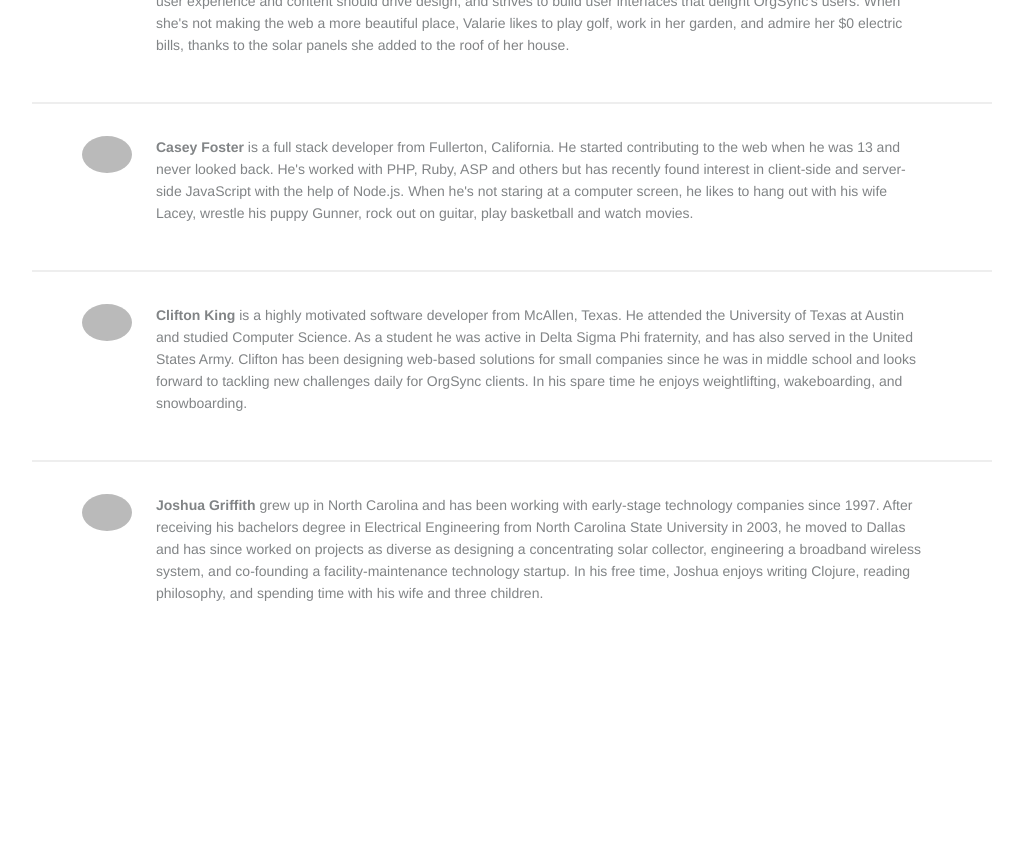
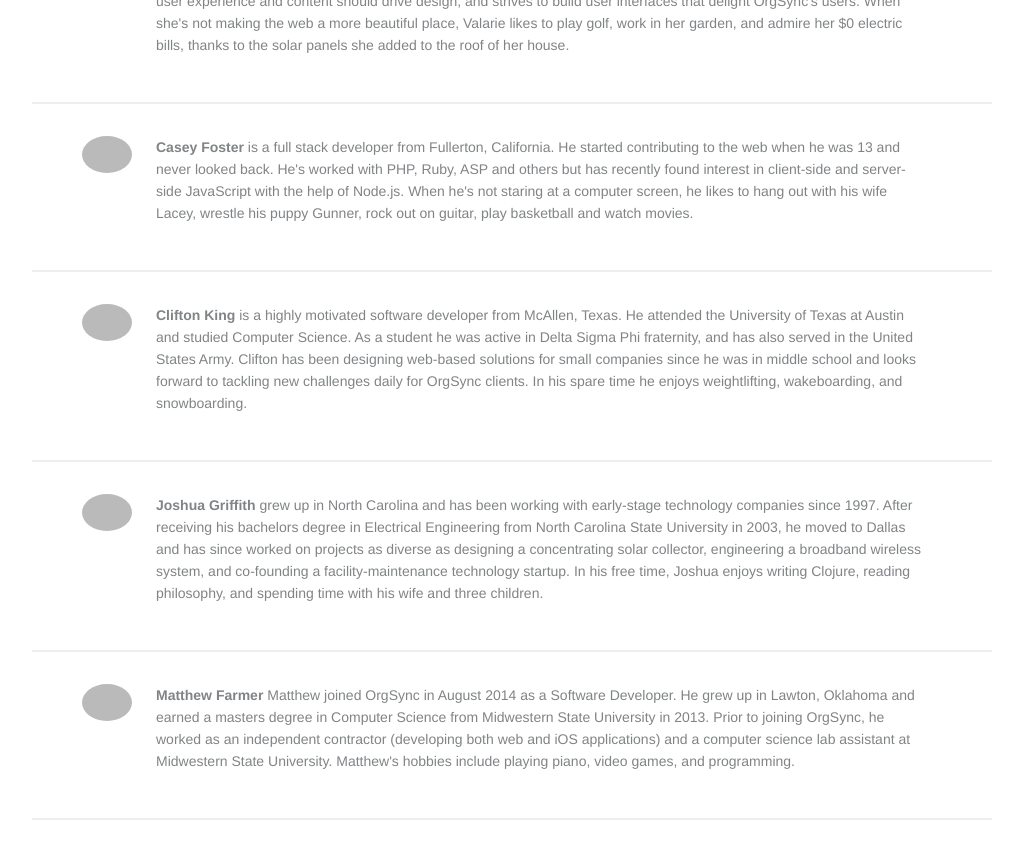
Before and after one commit to CampusLabs/orgsync.github.io, a Jekyll site: the page built from team.html, in a window 1280 px wide and 900 px high, scrolled down 2269 px. Shown: the top 859 px of the window, without its empty margins (128-1151 px from the left). Built offline with Jekyll 4.4.1, drawn with Linux system fonts in a browser that asks for light colours; Markdown is read by kramdown in place of the engine named in the settings; before the commit the page ends 2967 px from its top, so only the background shows below that; grey boxes are pictures that could not be loaded.

Commit message:
add farmer to the team page

```diff
--- a/_data/team.yml
+++ b/_data/team.yml
@@ -101,3 +101,9 @@ vtraweek:
   active: false
   name: Virginia Traweek
   picture: http://ecx.images-amazon.com/images/I/51NhtW9exnL._SX300_.jpg
+
+mfarmer:
+  active: true
+  name: Matthew Farmer
+  picture: http://www.orgsync.com/assets/team/matthew-farmer-bw.png
+  description: "Matthew joined OrgSync in August 2014 as a Software Developer. He grew up in Lawton, Oklahoma and earned a masters degree in Computer Science from Midwestern State University in 2013. Prior to joining OrgSync, he worked as an independent contractor (developing both web and iOS applications) and a computer science lab assistant at Midwestern State University. Matthew's hobbies include playing piano, video games, and programming."
```
Also changed, not shown: 1 other file.
